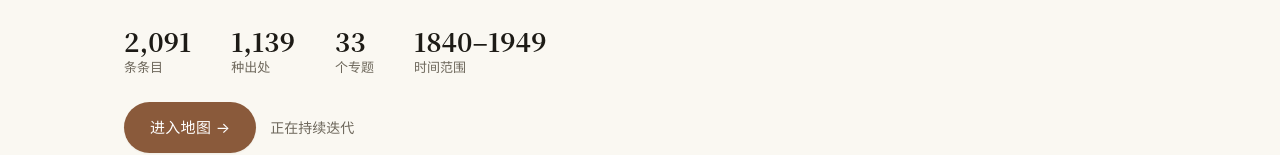
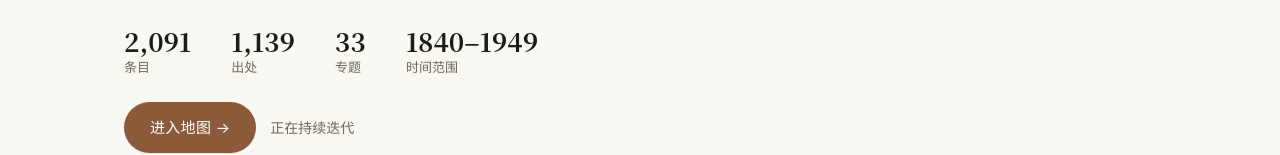
Before and after one commit to airdiode/Fengyu, a plain HTML site: page index.html in a window 1280 px wide. Shown: the part 405-560 px from the top of the page. Drawn offline with Linux system fonts and the light colour scheme.

Commit message:
copy: 首屏四个指标的分行标签去掉量词（条条目→条目、种出处→出处、个专题→专题）

```diff
--- a/index.html
+++ b/index.html
@@ -53,9 +53,9 @@
         它不替你讲故事，只是把材料摆好。
       </p>
       <ul class="stats">
-        <li><b>2,091</b><span>条条目</span></li>
-        <li><b>1,139</b><span>种出处</span></li>
-        <li><b>33</b><span>个专题</span></li>
+        <li><b>2,091</b><span>条目</span></li>
+        <li><b>1,139</b><span>出处</span></li>
+        <li><b>33</b><span>专题</span></li>
         <li><b>1840–1949</b><span>时间范围</span></li>
       </ul>
       <p class="hero-cta">
```
